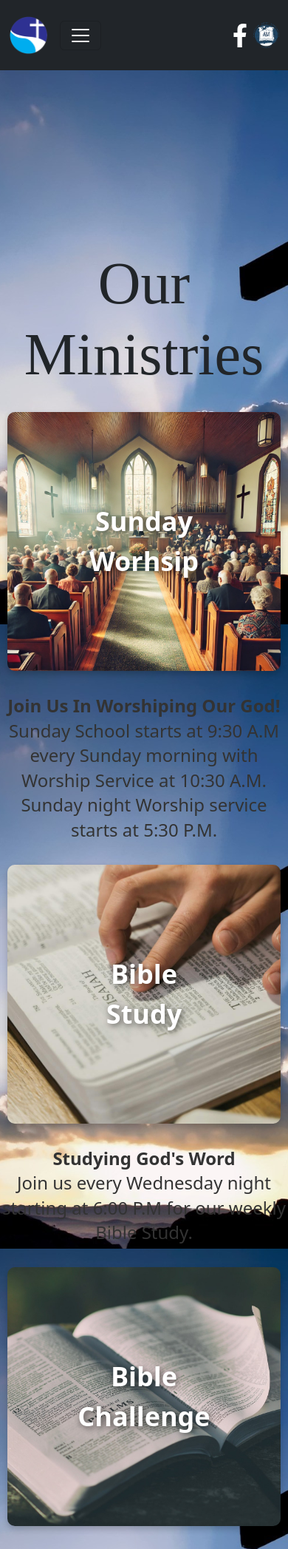
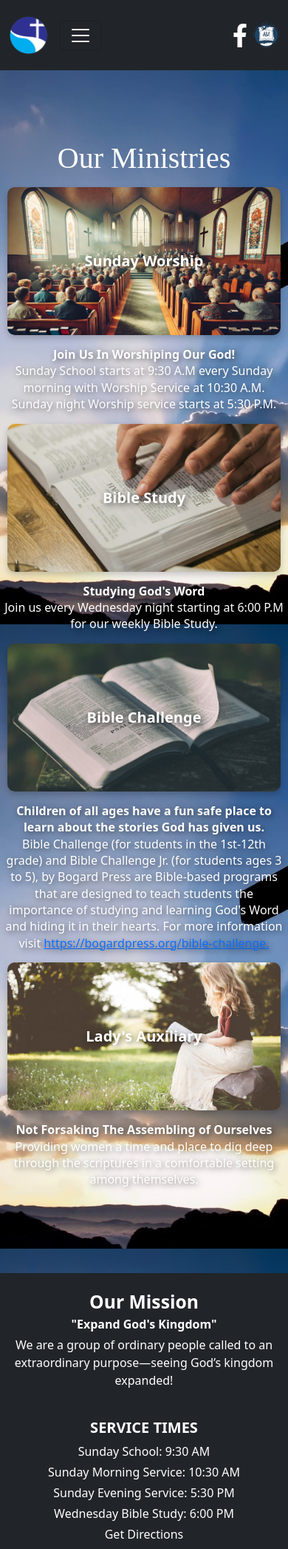
Before and after one commit to mhays24/spanish_trail-live, a Django app: page /ministries/ in a window 390 px wide. Shown: the top 2094 px of the page at 74% size. Run offline with Django 5.2, Linux system fonts and the light colour scheme; some libraries are stand-ins or nearby versions.

Commit message:
made ministries section mobile friendly and changed text color to white

```diff
--- a/app/static/ministries.css
+++ b/app/static/ministries.css
@@ -20,6 +20,7 @@
   font-size: 60pt;
   padding-top: 245px;
   font-weight: 500;
+  color: #fff;
 }
 
 /* Section Container */
@@ -62,12 +63,36 @@
 /* Description Text */
 .description {
   font-size: 24px;
-  color: #333;
+  color: #ffffff;
   margin: 15px 0;
   line-height: 1.4;
   max-width: 1200px;
   margin-left: auto;
   margin-right: auto;
+  text-shadow: 2px 2px 8px rgba(0, 0, 0, 0.6); /* Added black shadow */
+}
+
+/* Adding classes to trigger animation */
+.section-left {
+  opacity: 0;
+  transform: translateX(-100%);
+  transition: opacity 1s ease, transform 1s ease;
+}
+
+.section-right {
+  opacity: 0;
+  transform: translateX(100%);
+  transition: opacity 1s ease, transform 1s ease;
+}
+
+.animate-left {
+  opacity: 1;
+  transform: translateX(0);
+}
+
+.animate-right {
+  opacity: 1;
+  transform: translateX(0);
 }
 
 /* Animation Keyframes */
@@ -95,11 +120,45 @@
   }
 }
 
-/* Adding classes to trigger animation */
-.animate-left {
-  animation: slideInLeft 1s ease forwards;
+/* Media Queries for Mobile Responsiveness */
+@media (max-width: 768px) {
+  .ministries-title {
+    font-size: 40pt;
+    padding-top: 150px;
+  }
+
+  .section {
+    height: 250px;
+    margin: 20px auto;
+  }
+
+  .overlay {
+    font-size: 24px;
+  }
+
+  .description {
+    font-size: 18px;
+    padding: 0 10px;
+  }
 }
 
-.animate-right {
-  animation: slideInRight 1s ease forwards;
+@media (max-width: 480px) {
+  .ministries-title {
+    font-size: 30pt;
+    padding-top: 100px;
+  }
+
+  .section {
+    height: 200px;
+    margin: 15px auto;
+  }
+
+  .overlay {
+    font-size: 20px;
+  }
+
+  .description {
+    font-size: 16px;
+    padding: 0 5px;
+  }
 }
--- a/app/templates/index.html
+++ b/app/templates/index.html
@@ -23,7 +23,7 @@
     <!-- Services Section -->
     <section id="services" class="services py-5 bg-light">
         <div class="container text-center">
-            <h2>Our Services</h2>
+            <h2>Our Ministries</h2>
             <div class="row mt-4">
                 <div class="col-md-6 mb-4">
                     <div class="card shadow-sm h-100 position-relative card-small">
@@ -103,5 +103,5 @@
             </div>
     </section>
 
-
+<script src="{% static 'index.js' %}"></script>
 {% endblock content%}
--- a/app/templates/ministries.html
+++ b/app/templates/ministries.html
@@ -10,7 +10,7 @@
     <!-- Sunday Worship Section -->
     <div class="section section-left">
         <img src="{% static 'images/sunday-baptist-worship.jpg' %}" alt="Sunday Worship Image" class="section-image">
-    <div class="overlay">Sunday Worhsip</div>
+        <div class="overlay">Sunday Worship</div>
     </div>
     <p class="description"><b>Join Us In Worshiping Our God! </b><br> Sunday School starts at 9:30 A.M every Sunday morning with Worship Service at 10:30 A.M. <br>Sunday night Worship service starts at 5:30 P.M.</p>
 
@@ -21,7 +21,7 @@
     </div>
     <p class="description"><b>Studying God's Word</b><br>Join us every Wednesday night starting at 6:00 P.M for our weekly Bible Study.</p>
 
-    <!-- Bible Challenge Secion -->
+    <!-- Bible Challenge Section -->
     <div class="section section-left">
         <img src="{% static 'images/bible.jpg' %}" alt="Bible Challenge Image" class="section-image">
         <div class="overlay">Bible Challenge</div>
```
Also changed, not shown: app/static/styles.css (+50 -6 lines), app/static/index.js (added), app/static/ministries.js (line endings or trailing spaces). Lines whose indentation alone changed are shown as unchanged.
